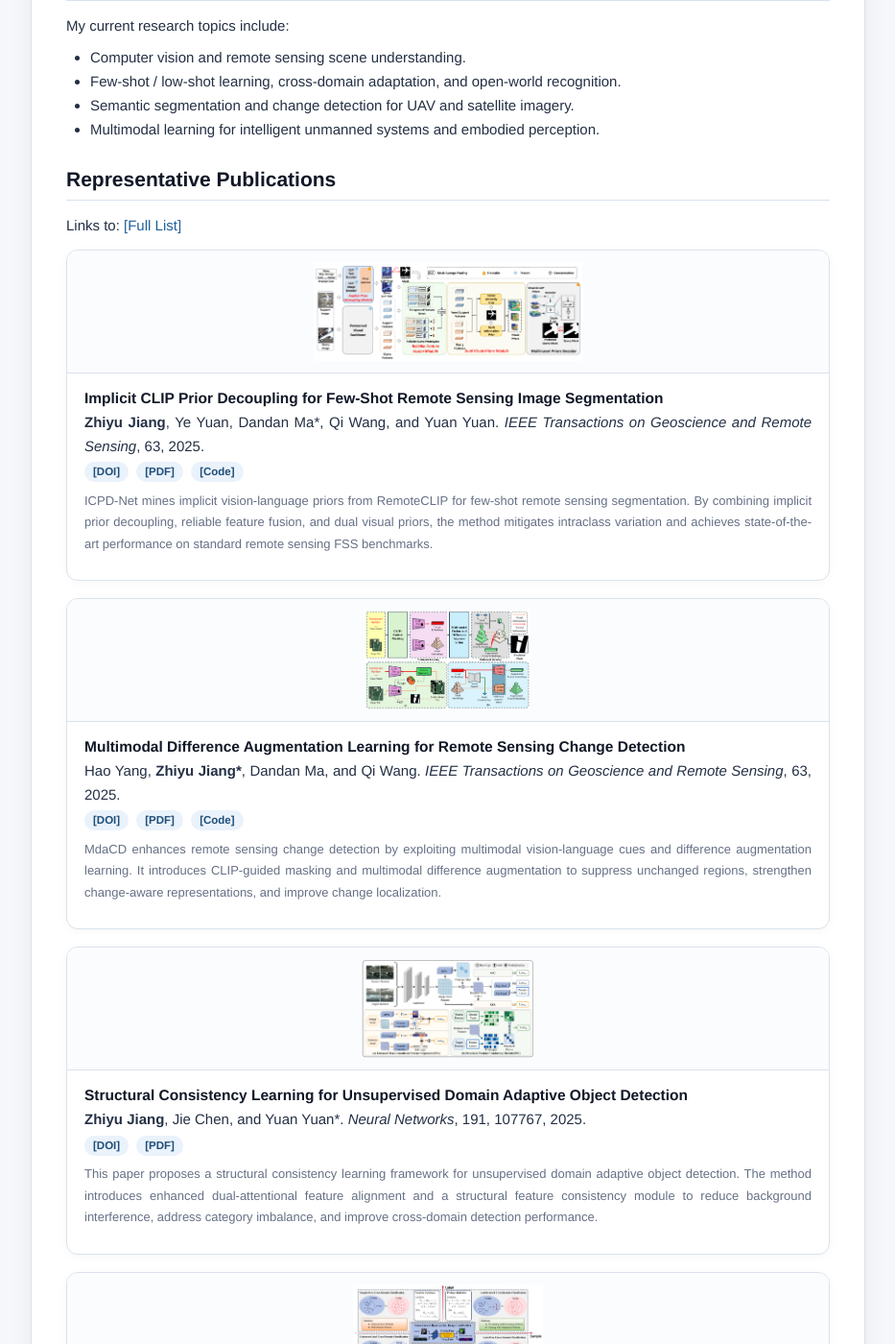
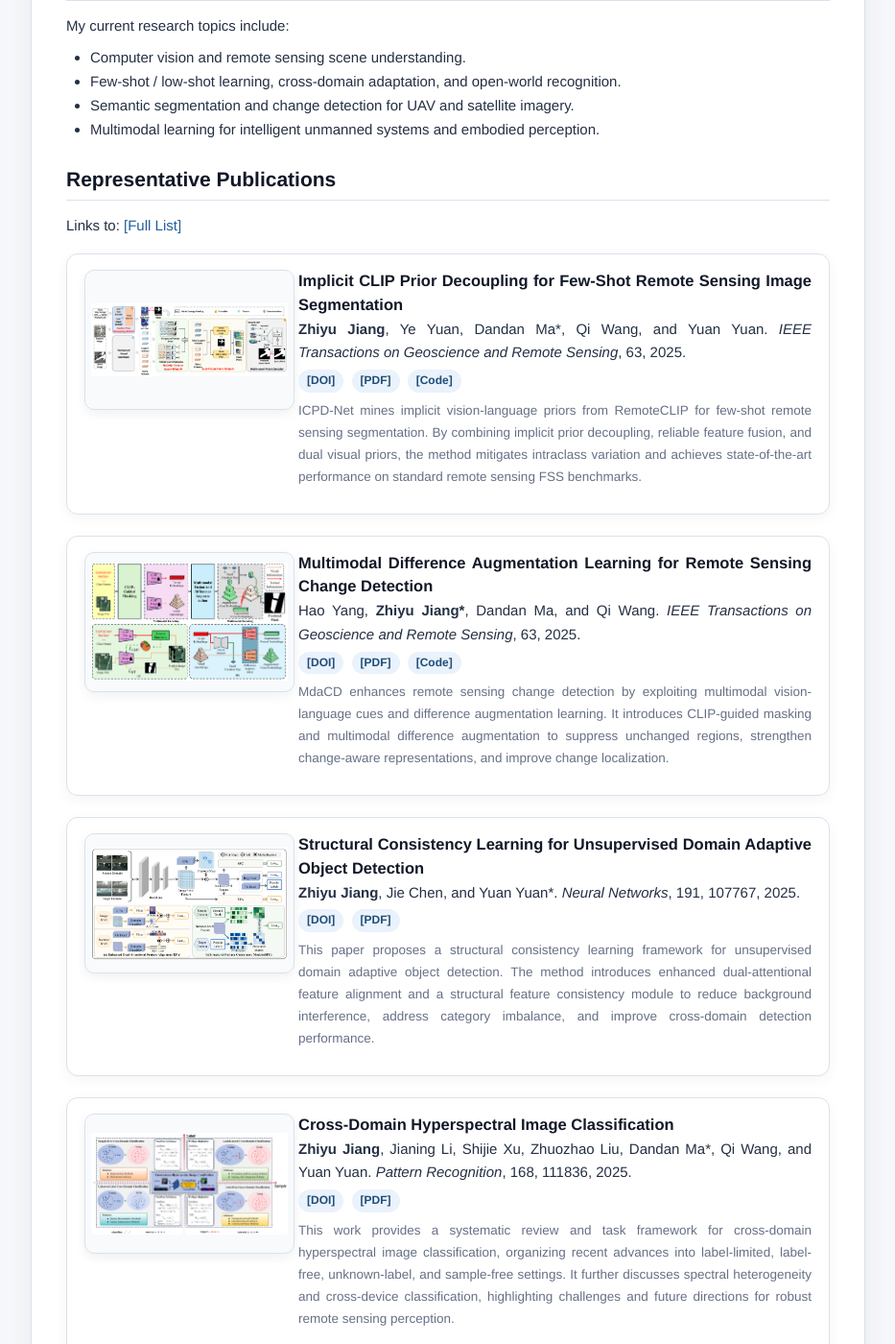
Before and after one commit to zhiyu-jiang/zhiyu-jiang.github.io, a Jekyll site: the page built from index.html, in a window 1280 px wide and 1400 px high, scrolled down 808 px. Shown: the whole window at 96% size, without its empty margins (323-1256 px from the left). Built offline with Jekyll 4.4.1, drawn with Linux system fonts in a browser that asks for light colours.

Commit message:
update homepage

```diff
--- a/assets/css/my.css
+++ b/assets/css/my.css
@@ -272,17 +272,17 @@
   background: #ffffff;
   border: 1px solid var(--border);
   border-radius: 12px;
-  box-shadow: 0 2px 10px rgba(15, 23, 42, 0.035);
-  margin: 12px 0 18px;
-  overflow: hidden;
-  padding: 0 0 16px 0;
+  box-shadow: 0 4px 14px rgba(15, 23, 42, 0.045);
+  display: flex;
+  gap: 18px;
+  margin: 16px 0 22px;
+  padding: 16px 18px;
 }
 
 .media .pull-left {
-  display: block;
   float: none;
-  margin: 0;
-  width: 100%;
+  flex: 0 0 205px;
+  margin-right: 0;
 }
 
 .media .pull-left br {
@@ -290,23 +290,19 @@
 }
 
 .media-body {
+  flex: 1;
   min-width: 0;
-  overflow: visible;
-  padding: 14px 18px 0;
 }
 
 .media-object {
-  background: #fbfcfe;
-  border: 0;
-  border-bottom: 1px solid var(--border);
-  border-radius: 0;
-  box-shadow: none;
-  box-sizing: border-box;
-  display: block;
-  height: 128px !important;
+  background: #f8fafc;
+  border: 1px solid var(--border);
+  border-radius: 10px;
+  box-shadow: 0 4px 12px rgba(15, 23, 42, 0.06);
+  height: 132px !important;
   object-fit: contain;
-  padding: 12px 14px;
-  width: 100% !important;
+  padding: 6px;
+  width: 205px !important;
 }
 
 .mobile-profile-image {
@@ -330,14 +326,14 @@
 
 .media-heading strong {
   color: var(--heading);
-  font-size: 15.5px;
-  line-height: 1.45;
+  font-size: 16.5px;
+  line-height: 1.35;
 }
 
 .abstract-text {
   color: var(--text-muted);
-  font-size: 13px;
-  line-height: 1.72;
+  font-size: 13.5px;
+  line-height: 1.7;
   margin-top: 8px;
 }
 
@@ -346,10 +342,10 @@
   background: var(--primary-soft);
   border-radius: 999px;
   color: var(--primary);
-  font-size: 11.5px;
+  font-size: 12px;
   font-weight: 600;
-  margin: 4px 4px 0 0;
-  padding: 1px 9px;
+  margin: 5px 4px 0 0;
+  padding: 2px 9px;
 }
 
 .media a[target="_blank"]:hover {
@@ -389,21 +385,19 @@
   }
 
   .media {
-    padding: 0 0 14px 0;
+    display: block;
+    padding: 14px;
   }
 
   .media .pull-left {
-    margin: 0;
-    width: auto;
-  }
-
-  .media-body {
-    padding: 12px 14px 0;
+    display: block;
+    float: none;
+    margin: 0 0 12px 0;
   }
 
   .media-object {
+    box-sizing: border-box;
     height: auto !important;
-    max-height: none;
     max-width: 100%;
     width: 100% !important;
   }
```
